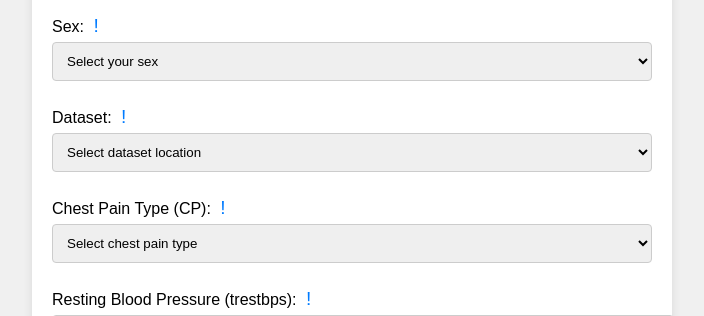
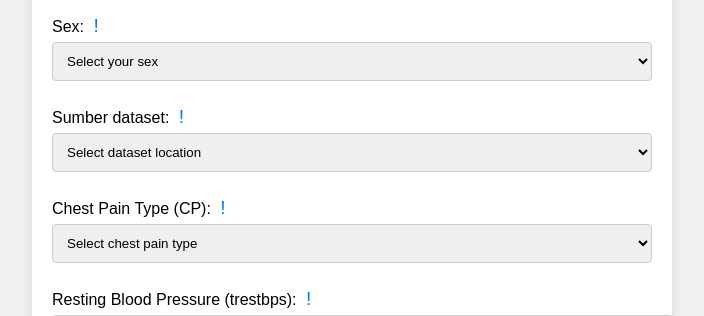
Before and after one commit to Ahmad-Adi-Pranoto/Heart-Disease-Prediction, a Flask app: page / in a window 1280 px wide. Shown: the part 182-498 px from the top of the page, without its empty margins (288-992 px from the left). Run offline with Flask 3, Linux system fonts and the light colour scheme.

Commit message:
Update index.html

```diff
--- a/templates/index.html
+++ b/templates/index.html
@@ -27,7 +27,7 @@
         </select>
 
 
-        <label for="dataset">Dataset: <div class="tooltip">!
+        <label for="dataset">Sumber dataset: <div class="tooltip">!
             <span class="tooltiptext">Sumber dataset pasien (1: Cleveland, 2: Hungary, dll).</span>
         </div></label>
         <select id="dataset" name="dataset" required>
```
